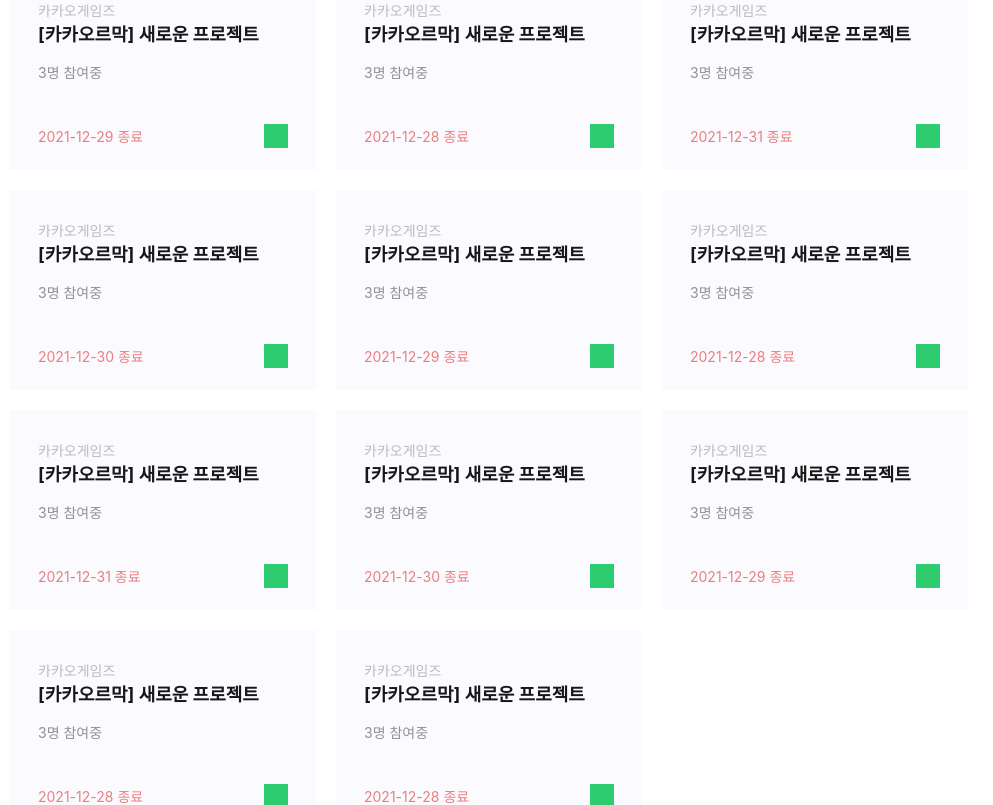
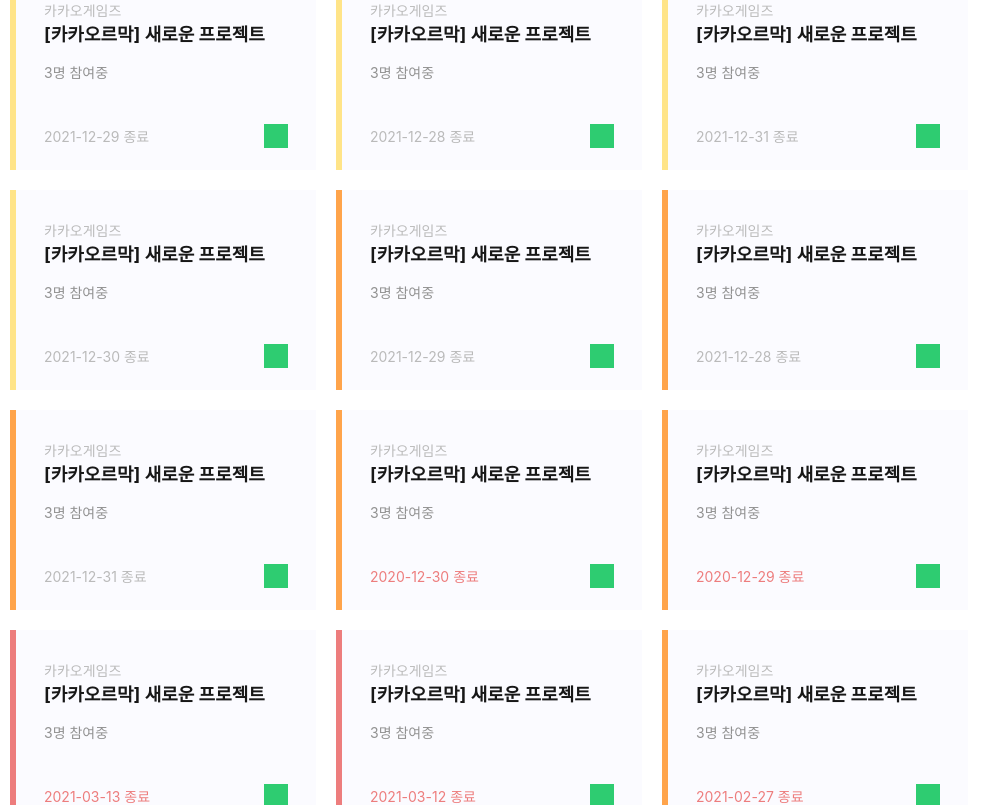
Before and after one commit to kashbug/kashbug-frontend, a Next.js app: page / in a window 1280 px wide. Shown: the part 2320-3125 px from the top of the page, without its empty margins (0-993 px from the left). Built offline with nearby package versions, Linux system fonts and the light colour scheme.

Commit message:
[공통디자인] 리뉴얼

```diff
--- /dev/null
+++ b/src/components/index/projectlist/project.tsx
@@ -0,0 +1,87 @@
+import Link from 'next/link';
+import styled from 'styled-components';
+
+const ProjectBox = styled.li`
+    display: inline-block;
+    margin: 10px;
+    :after {
+        content: '';
+        display: inline-block;
+        height: 200px;
+        vertical-align: middle;
+    }
+`;
+const Level = styled.div`
+    display: inline-block;
+    width: 6px;
+    height: 200px;
+    vertical-align: middle;
+    background-color: ${(props) => props.background || '#ffa44b'};
+`;
+const ProjectItem = styled.a`
+    display: inline-block;
+    padding: 30px 28px 24px;
+    width: 300px;
+    vertical-align: middle;
+    background-color: #fbfbff;
+`;
+const CorporationName = styled.p`
+    font-size: 14px;
+    color: #bbbbbb;
+`;
+const ProjectName = styled.p`
+    font-size: 18px;
+    font-weight: bold;
+    color: #171717;
+`;
+const Participants = styled.p`
+    margin-top: 16px;
+    font-size: 14px;
+    color: #919191;
+`;
+const ClosingDate = styled.p`
+    position: relative;
+    margin-top: 44px;
+    font-size: 14px;
+    color: ${(props) => props.color || "#bababa"};
+`;
+const Checker = styled.div`
+    position: absolute;
+    top: 50%;
+    right: 0;
+    transform: translateY(-50%);
+    width: 24px;
+    height: 24px;
+    background-color: #2ecc71;
+`;
+
+const Project = ({...props}) => {
+    const getDateStr = () => {
+        const today = new Date();
+        const dayOfMonth = today.getDate();
+        today.setDate(dayOfMonth + 7);
+        const year = today.getFullYear();
+        const month = today.getMonth() + 1 > 9 ? today.getMonth() + 1 : '0' + (today.getMonth() + 1);
+        const date = today.getDate() > 9 ? today.getDate() : '0' + today.getDate();
+        return (year + '-' + month + '-' + date);
+    }
+    const today = new Date(getDateStr());
+    const testDate = new Date(props.closingDate);
+    const diffTime = today.getTime() - testDate.getTime();
+    const closingDate = diffTime < 0 ? '#bababa' : '#ed7d7d';
+    return (
+        <ProjectBox>
+            <Level background={props.level}></Level>
+            <Link href={props.href} passHref>
+                <ProjectItem>
+                    <CorporationName>{props.corporationName}</CorporationName>
+                    <ProjectName>{props.projectName}</ProjectName>
+                    <Participants><img /><span>{props.participants}</span>명 참여중</Participants>
+                    <ClosingDate color={closingDate}>{props.closingDate} 종료<Checker /></ClosingDate>
+                </ProjectItem>
+            </Link>
+        </ProjectBox>
+    )
+}
+
+export default Project;
--- a/src/containers/index/projectlist.tsx
+++ b/src/containers/index/projectlist.tsx
@@ -1,12 +1,11 @@
-import { Rowing } from '@material-ui/icons';
-import  Link from 'next/link';
 import React, { useState } from 'react';
 import styled from 'styled-components';
-import CategoryItem from '../../components/index/categoryItem';
+import Project from '../../components/index/projectlist/project';
 
 interface ProjectProps {
     href: string;
     idx: Number;
+    level: Number;
     corporationName: string;
     projectName: string;
     participants: Number;
@@ -29,94 +28,46 @@
 const ProjectList = styled.ul`
     font-size: 0;
 `;
-const Project = ({href, idx, corporationName, projectName, participants, price, closingDate}: ProjectProps) => {
-    const Project = styled.li`
-        display: inline-block;
-        margin: 10px;
-        padding: 30px 28px 24px;
-        width: 306px;
-        background-color: #fbfbff;
-    `;
-    const Box = styled.a`
-    `;
-    const CorporationName = styled.p`
-        font-size: 14px;
-        color: #bbbbbb;
-    `;
-    const ProjectName = styled.p`
-        font-size: 18px;
-        font-weight: bold;
-        color: #171717;
-    `;
-    const Participants = styled.p`
-        margin-top: 16px;
-        font-size: 14px;
-        color: #919191;
-    `;
-    const ClosingDate = styled.p`
-        position: relative;
-        margin-top: 44px;
-        font-size: 14px;
-        color: #ed7d7d;
-    `;
-    const Checker = styled.div`
-        position: absolute;
-        top: 50%;
-        right: 0;
-        transform: translateY(-50%);
-        width: 24px;
-        height: 24px;
-        background-color: #2ecc71;
-    `;
-    return (
-        <Project>
-            <div></div>
-            <Link href={href} passHref>
-                <Box>
-                    <CorporationName>{corporationName}</CorporationName>
-                    <ProjectName>{projectName}</ProjectName>
-                    <Participants><img /><span>{participants}</span>명 참여중</Participants>
-                    <ClosingDate>{closingDate} 종료<Checker /></ClosingDate>
-                </Box>
-            </Link>
-        </Project>
-    )
-}
 const Projects = () => {
     const [projectItems, setProjectItems] = useState<ProjectProps[]>([
-        {idx: 0, href: '#', corporationName: '카카오게임즈', projectName: '[카카오르막] 새로운 프로젝트', participants: 3, price: 30000, closingDate: '2021-12-31'},
-        {idx: 1, href: '#', corporationName: '카카오게임즈', projectName: '[카카오르막] 새로운 프로젝트', participants: 3, price: 20000, closingDate: '2021-12-30'},
-        {idx: 2, href: '#', corporationName: '카카오게임즈', projectName: '[카카오르막] 새로운 프로젝트', participants: 3, price: 10000, closingDate: '2021-12-29'},
-        {idx: 3, href: '#', corporationName: '카카오게임즈', projectName: '[카카오르막] 새로운 프로젝트', participants: 3, price: 20000, closingDate: '2021-12-28'},
-        {idx: 4, href: '#', corporationName: '카카오게임즈', projectName: '[카카오르막] 새로운 프로젝트', participants: 3, price: 30000, closingDate: '2021-12-31'},
-        {idx: 5, href: '#', corporationName: '카카오게임즈', projectName: '[카카오르막] 새로운 프로젝트', participants: 3, price: 20000, closingDate: '2021-12-30'},
-        {idx: 6, href: '#', corporationName: '카카오게임즈', projectName: '[카카오르막] 새로운 프로젝트', participants: 3, price: 10000, closingDate: '2021-12-29'},
-        {idx: 7, href: '#', corporationName: '카카오게임즈', projectName: '[카카오르막] 새로운 프로젝트', participants: 3, price: 20000, closingDate: '2021-12-28'},
-        {idx: 8, href: '#', corporationName: '카카오게임즈', projectName: '[카카오르막] 새로운 프로젝트', participants: 3, price: 30000, closingDate: '2021-12-31'},
-        {idx: 9, href: '#', corporationName: '카카오게임즈', projectName: '[카카오르막] 새로운 프로젝트', participants: 3, price: 20000, closingDate: '2021-12-30'},
-        {idx: 10, href: '#', corporationName: '카카오게임즈', projectName: '[카카오르막] 새로운 프로젝트', participants: 3, price: 10000, closingDate: '2021-12-29'},
-        {idx: 11, href: '#', corporationName: '카카오게임즈', projectName: '[카카오르막] 새로운 프로젝트', participants: 3, price: 20000, closingDate: '2021-12-28'},
-        {idx: 12, href: '#', corporationName: '카카오게임즈', projectName: '[카카오르막] 새로운 프로젝트', participants: 3, price: 30000, closingDate: '2021-12-31'},
-        {idx: 13, href: '#', corporationName: '카카오게임즈', projectName: '[카카오르막] 새로운 프로젝트', participants: 3, price: 20000, closingDate: '2021-12-30'},
-        {idx: 14, href: '#', corporationName: '카카오게임즈', projectName: '[카카오르막] 새로운 프로젝트', participants: 3, price: 10000, closingDate: '2021-12-29'},
-        {idx: 15, href: '#', corporationName: '카카오게임즈', projectName: '[카카오르막] 새로운 프로젝트', participants: 3, price: 20000, closingDate: '2021-12-28'},
-        {idx: 16, href: '#', corporationName: '카카오게임즈', projectName: '[카카오르막] 새로운 프로젝트', participants: 3, price: 20000, closingDate: '2021-12-28'},
+        {idx: 0, href: '#', level: 1, corporationName: '카카오게임즈', projectName: '[카카오르막] 새로운 프로젝트', participants: 3, price: 30000, closingDate: '2021-12-31'},
+        {idx: 1, href: '#', level: 2, corporationName: '카카오게임즈', projectName: '[카카오르막] 새로운 프로젝트', participants: 3, price: 20000, closingDate: '2021-12-30'},
+        {idx: 2, href: '#', level: 3, corporationName: '카카오게임즈', projectName: '[카카오르막] 새로운 프로젝트', participants: 3, price: 10000, closingDate: '2021-12-29'},
+        {idx: 3, href: '#', level: 1, corporationName: '카카오게임즈', projectName: '[카카오르막] 새로운 프로젝트', participants: 3, price: 20000, closingDate: '2021-12-28'},
+        {idx: 4, href: '#', level: 1, corporationName: '카카오게임즈', projectName: '[카카오르막] 새로운 프로젝트', participants: 3, price: 30000, closingDate: '2021-12-31'},
+        {idx: 5, href: '#', level: 1, corporationName: '카카오게임즈', projectName: '[카카오르막] 새로운 프로젝트', participants: 3, price: 20000, closingDate: '2021-12-30'},
+        {idx: 6, href: '#', level: 1, corporationName: '카카오게임즈', projectName: '[카카오르막] 새로운 프로젝트', participants: 3, price: 10000, closingDate: '2021-12-29'},
+        {idx: 7, href: '#', level: 1, corporationName: '카카오게임즈', projectName: '[카카오르막] 새로운 프로젝트', participants: 3, price: 20000, closingDate: '2021-12-28'},
+        {idx: 8, href: '#', level: 1, corporationName: '카카오게임즈', projectName: '[카카오르막] 새로운 프로젝트', participants: 3, price: 30000, closingDate: '2021-12-31'},
+        {idx: 9, href: '#', level: 1, corporationName: '카카오게임즈', projectName: '[카카오르막] 새로운 프로젝트', participants: 3, price: 20000, closingDate: '2021-12-30'},
+        {idx: 10, href: '#', level: 2, corporationName: '카카오게임즈', projectName: '[카카오르막] 새로운 프로젝트', participants: 3, price: 10000, closingDate: '2021-12-29'},
+        {idx: 11, href: '#', level: 2, corporationName: '카카오게임즈', projectName: '[카카오르막] 새로운 프로젝트', participants: 3, price: 20000, closingDate: '2021-12-28'},
+        {idx: 12, href: '#', level: 2, corporationName: '카카오게임즈', projectName: '[카카오르막] 새로운 프로젝트', participants: 3, price: 30000, closingDate: '2021-12-31'},
+        {idx: 13, href: '#', level: 2, corporationName: '카카오게임즈', projectName: '[카카오르막] 새로운 프로젝트', participants: 3, price: 20000, closingDate: '2020-12-30'},
+        {idx: 14, href: '#', level: 2, corporationName: '카카오게임즈', projectName: '[카카오르막] 새로운 프로젝트', participants: 3, price: 10000, closingDate: '2020-12-29'},
+        {idx: 15, href: '#', level: 3, corporationName: '카카오게임즈', projectName: '[카카오르막] 새로운 프로젝트', participants: 3, price: 10000, closingDate: '2021-03-13'},
+        {idx: 16, href: '#', level: 3, corporationName: '카카오게임즈', projectName: '[카카오르막] 새로운 프로젝트', participants: 3, price: 10000, closingDate: '2021-03-12'},
+        {idx: 17, href: '#', level: 2, corporationName: '카카오게임즈', projectName: '[카카오르막] 새로운 프로젝트', participants: 3, price: 20000, closingDate: '2021-02-27'},
+        {idx: 18, href: '#', level: 2, corporationName: '카카오게임즈', projectName: '[카카오르막] 새로운 프로젝트', participants: 3, price: 20000, closingDate: '2021-03-06'},
     ]);
 
     return (
         <>
             <Wrap>
                 <Title>새로운 프로젝트</Title>
-                <ProjectList >
-                    {projectItems.map((row, index) =>
-                        <Project key={`${index}_key`} href={row.href} idx={row.idx} corporationName={row.corporationName} projectName={row.projectName} participants={row.participants} price={row.price} closingDate={row.closingDate} />
-                    )}
+                <ProjectList>
+                    {projectItems.map((row, index) => {
+                        let level = '';
+                        if (row.level === 1) {
+                            level = '#ffe488';
+                        } else if (row.level === 2) {
+                            level = '#ffa44b';
+                        } else if (row.level === 3) {
+                            level = '#ed7d7d';
+                        }
+                        return <Project key={`${index}_key`} href={row.href} idx={row.idx} level={level} corporationName={row.corporationName} projectName={row.projectName} participants={row.participants} price={row.price} closingDate={row.closingDate} />
+                    })}
                 </ProjectList>
-                {/* <ul>
-                    {indexItems.map((row, index) =>
-                        <CategoryItem key={`${index}_key`} href={row.href} corporationName={row.corporationName} projectName={row.projectName} price={row.price} closingDate={row.closingDate} />
-                    )}
-                </ul> */}
             </Wrap>
         </>
     );
```
Also changed, not shown: src/components/common/footer.tsx (+6 -6 lines), src/components/index/intro.tsx (+8 -8 lines), src/containers/common/header.tsx (+10 -10 lines).
